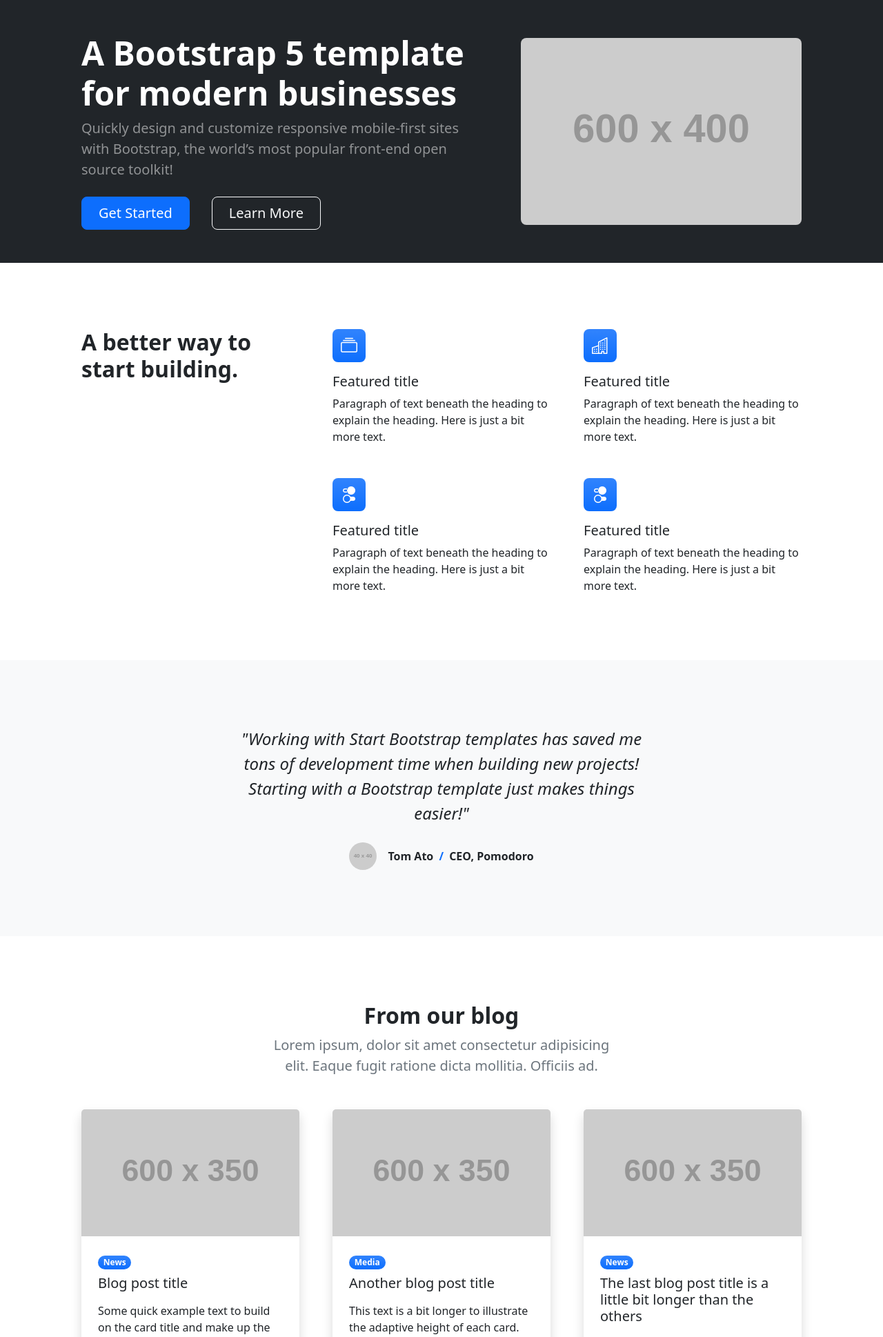
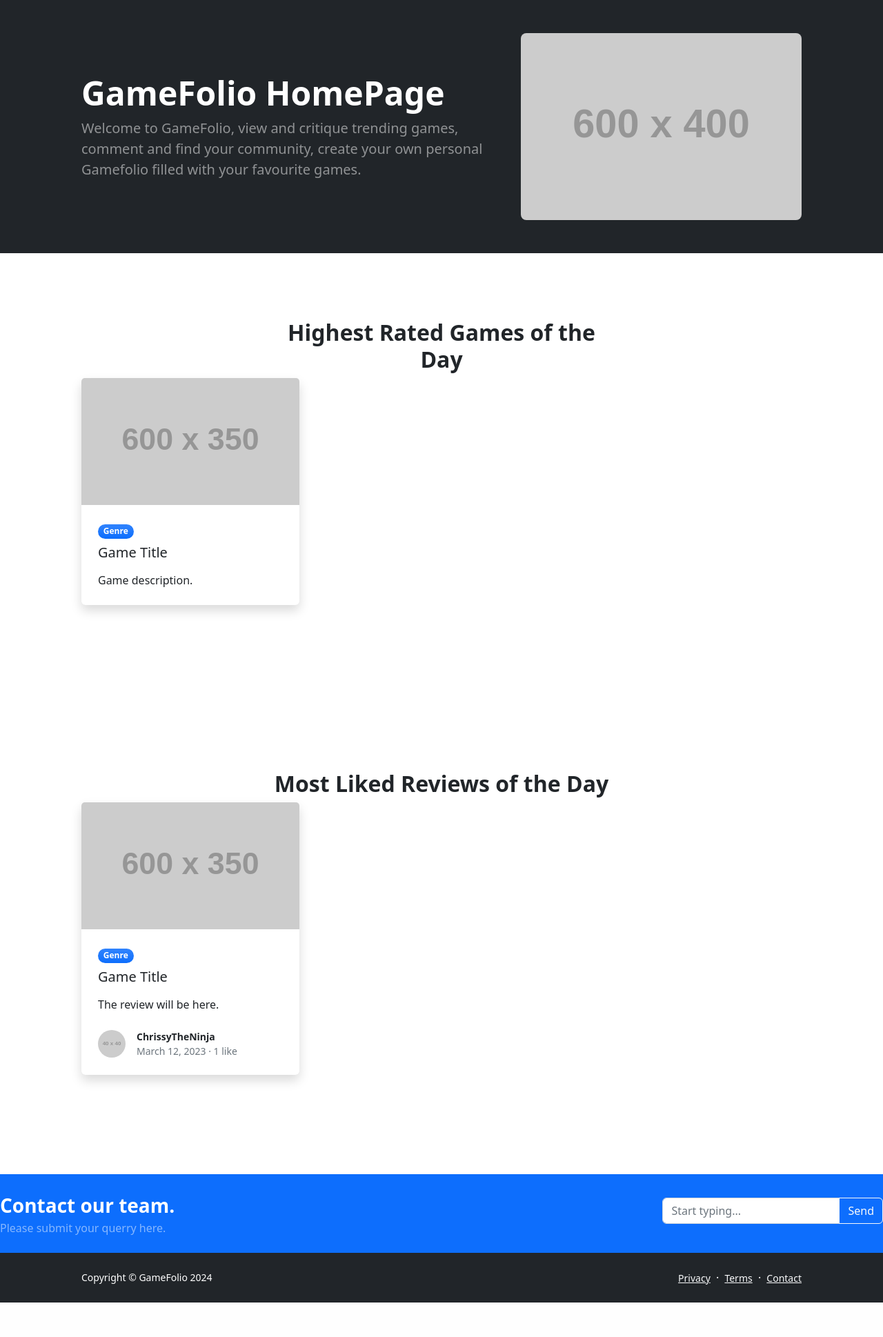
Before and after one commit to dhdylanhuang/gamefolio, a Django app: page / in a window 1280 px wide. Shown: the part 56-1994 px from the top of the page at 69% size. After the commit the page ends 1944 px from the top, so only its background shows below. Run offline with Django 3.2, Linux system fonts and the light colour scheme; grey boxes labelled with a size stand in for pictures from a placeholder-image service; some libraries are stand-ins or nearby versions.

Commit message:
Essentials done

```diff
--- a/templates/gamefolio_app/base.html
+++ b/templates/gamefolio_app/base.html
@@ -46,10 +46,11 @@
             {% block body_block%}
             <!-- Main Body -->
             {% endblock %}
+        </main>
 
             <!-- Newsletter section-->
             <div>
-                <aside class="bg-primary bg-gradient rounded-3 p-4 p-sm-5 mt-5">
+                <aside class="bg-primary py-4 mt-auto">
                     <div class="d-flex align-items-center justify-content-between flex-column flex-xl-row text-center text-xl-start">
                         <div class="mb-4 mb-xl-0">
                             <div class="fs-3 fw-bold text-white">Contact our team.</div>
@@ -64,7 +65,6 @@
                     </div>
                 </aside>
             </div>
-        </main>
 
 
         <!-- Footer-->
--- a/templates/gamefolio_app/index.html
+++ b/templates/gamefolio_app/index.html
@@ -11,78 +11,23 @@
         <div class="row gx-5 align-items-center justify-content-center">
             <div class="col-lg-8 col-xl-7 col-xxl-6">
                 <div class="my-5 text-center text-xl-start">
-                    <h1 class="display-5 fw-bolder text-white mb-2">A Bootstrap 5 template for modern businesses</h1>
-                    <p class="lead fw-normal text-white-50 mb-4">Quickly design and customize responsive mobile-first sites with Bootstrap, the world’s most popular front-end open source toolkit!</p>
-                    <div class="d-grid gap-3 d-sm-flex justify-content-sm-center justify-content-xl-start">
-                        <a class="btn btn-primary btn-lg px-4 me-sm-3" href="#features">Get Started</a>
-                        <a class="btn btn-outline-light btn-lg px-4" href="#!">Learn More</a>
-                    </div>
+                    <h1 class="display-5 fw-bolder text-white mb-2">GameFolio HomePage</h1>
+                    <p class="lead fw-normal text-white-50 mb-4">Welcome to GameFolio, view and critique trending games, comment and find your community, create your own personal Gamefolio filled with your favourite games.</p>
                 </div>
             </div>
             <div class="col-xl-5 col-xxl-6 d-none d-xl-block text-center"><img class="img-fluid rounded-3 my-5" src="https://dummyimage.com/600x400/343a40/6c757d" alt="..." /></div>
         </div>
     </div>
 </header>
-<!-- Features section-->
-<section class="py-5" id="features">
-    <div class="container px-5 my-5">
-        <div class="row gx-5">
-            <div class="col-lg-4 mb-5 mb-lg-0"><h2 class="fw-bolder mb-0">A better way to start building.</h2></div>
-            <div class="col-lg-8">
-                <div class="row gx-5 row-cols-1 row-cols-md-2">
-                    <div class="col mb-5 h-100">
-                        <div class="feature bg-primary bg-gradient text-white rounded-3 mb-3"><i class="bi bi-collection"></i></div>
-                        <h2 class="h5">Featured title</h2>
-                        <p class="mb-0">Paragraph of text beneath the heading to explain the heading. Here is just a bit more text.</p>
-                    </div>
-                    <div class="col mb-5 h-100">
-                        <div class="feature bg-primary bg-gradient text-white rounded-3 mb-3"><i class="bi bi-building"></i></div>
-                        <h2 class="h5">Featured title</h2>
-                        <p class="mb-0">Paragraph of text beneath the heading to explain the heading. Here is just a bit more text.</p>
-                    </div>
-                    <div class="col mb-5 mb-md-0 h-100">
-                        <div class="feature bg-primary bg-gradient text-white rounded-3 mb-3"><i class="bi bi-toggles2"></i></div>
-                        <h2 class="h5">Featured title</h2>
-                        <p class="mb-0">Paragraph of text beneath the heading to explain the heading. Here is just a bit more text.</p>
-                    </div>
-                    <div class="col h-100">
-                        <div class="feature bg-primary bg-gradient text-white rounded-3 mb-3"><i class="bi bi-toggles2"></i></div>
-                        <h2 class="h5">Featured title</h2>
-                        <p class="mb-0">Paragraph of text beneath the heading to explain the heading. Here is just a bit more text.</p>
-                    </div>
-                </div>
-            </div>
-        </div>
-    </div>
-</section>
-<!-- Testimonial section-->
-<div class="py-5 bg-light">
-    <div class="container px-5 my-5">
-        <div class="row gx-5 justify-content-center">
-            <div class="col-lg-10 col-xl-7">
-                <div class="text-center">
-                    <div class="fs-4 mb-4 fst-italic">"Working with Start Bootstrap templates has saved me tons of development time when building new projects! Starting with a Bootstrap template just makes things easier!"</div>
-                    <div class="d-flex align-items-center justify-content-center">
-                        <img class="rounded-circle me-3" src="https://dummyimage.com/40x40/ced4da/6c757d" alt="..." />
-                        <div class="fw-bold">
-                            Tom Ato
-                            <span class="fw-bold text-primary mx-1">/</span>
-                            CEO, Pomodoro
-                        </div>
-                    </div>
-                </div>
-            </div>
-        </div>
-    </div>
-</div>
-<!-- Blog preview section-->
+
+
+<!-- Top Games-->
 <section class="py-5">
     <div class="container px-5 my-5">
         <div class="row gx-5 justify-content-center">
             <div class="col-lg-8 col-xl-6">
                 <div class="text-center">
-                    <h2 class="fw-bolder">From our blog</h2>
-                    <p class="lead fw-normal text-muted mb-5">Lorem ipsum, dolor sit amet consectetur adipisicing elit. Eaque fugit ratione dicta mollitia. Officiis ad.</p>
+                    <h2 class="fw-bolder">Highest Rated Games of the Day</h2>
                 </div>
             </div>
         </div>
@@ -91,59 +36,42 @@
                 <div class="card h-100 shadow border-0">
                     <img class="card-img-top" src="https://dummyimage.com/600x350/ced4da/6c757d" alt="..." />
                     <div class="card-body p-4">
-                        <div class="badge bg-primary bg-gradient rounded-pill mb-2">News</div>
-                        <a class="text-decoration-none link-dark stretched-link" href="#!"><h5 class="card-title mb-3">Blog post title</h5></a>
-                        <p class="card-text mb-0">Some quick example text to build on the card title and make up the bulk of the card's content.</p>
+                        <div class="badge bg-primary bg-gradient rounded-pill mb-2">Genre</div>
+                        <a class="text-decoration-none link-dark stretched-link" href="#!"><h5 class="card-title mb-3">Game Title</h5></a>
+                        <p class="card-text mb-0">Game description.</p>
+                    </div>
+                </div>
+            </div>
+        </div>
+    </div>
+</section>
+
+<!-- Top Reviews-->
+<section class="py-5">
+    <div class="container px-5 my-5">
+        <div class="row gx-5 justify-content-center">
+            <div class="col-lg-8 col-xl-6">
+                <div class="text-center">
+                    <h2 class="fw-bolder">Most Liked Reviews of the Day</h2>
+                </div>
+            </div>
+        </div>
+        <div class="row gx-5">
+            <div class="col-lg-4 mb-5">
+                <div class="card h-100 shadow border-0">
+                    <img class="card-img-top" src="https://dummyimage.com/600x350/ced4da/6c757d" alt="..." />
+                    <div class="card-body p-4">
+                        <div class="badge bg-primary bg-gradient rounded-pill mb-2">Genre</div>
+                        <a class="text-decoration-none link-dark stretched-link" href="#!"><h5 class="card-title mb-3">Game Title</h5></a>
+                        <p class="card-text mb-0">The review will be here.</p>
                     </div>
                     <div class="card-footer p-4 pt-0 bg-transparent border-top-0">
                         <div class="d-flex align-items-end justify-content-between">
                             <div class="d-flex align-items-center">
                                 <img class="rounded-circle me-3" src="https://dummyimage.com/40x40/ced4da/6c757d" alt="..." />
                                 <div class="small">
-                                    <div class="fw-bold">Kelly Rowan</div>
-                                    <div class="text-muted">March 12, 2023 &middot; 6 min read</div>
-                                </div>
-                            </div>
-                        </div>
-                    </div>
-                </div>
-            </div>
-            <div class="col-lg-4 mb-5">
-                <div class="card h-100 shadow border-0">
-                    <img class="card-img-top" src="https://dummyimage.com/600x350/adb5bd/495057" alt="..." />
-                    <div class="card-body p-4">
-                        <div class="badge bg-primary bg-gradient rounded-pill mb-2">Media</div>
-                        <a class="text-decoration-none link-dark stretched-link" href="#!"><h5 class="card-title mb-3">Another blog post title</h5></a>
-                        <p class="card-text mb-0">This text is a bit longer to illustrate the adaptive height of each card. Some quick example text to build on the card title and make up the bulk of the card's content.</p>
-                    </div>
-                    <div class="card-footer p-4 pt-0 bg-transparent border-top-0">
-                        <div class="d-flex align-items-end justify-content-between">
-                            <div class="d-flex align-items-center">
-                                <img class="rounded-circle me-3" src="https://dummyimage.com/40x40/ced4da/6c757d" alt="..." />
-                                <div class="small">
-                                    <div class="fw-bold">Josiah Barclay</div>
-                                    <div class="text-muted">March 23, 2023 &middot; 4 min read</div>
-                                </div>
-                            </div>
-                        </div>
-                    </div>
-                </div>
-            </div>
-            <div class="col-lg-4 mb-5">
-                <div class="card h-100 shadow border-0">
-                    <img class="card-img-top" src="https://dummyimage.com/600x350/6c757d/343a40" alt="..." />
-                    <div class="card-body p-4">
-                        <div class="badge bg-primary bg-gradient rounded-pill mb-2">News</div>
-                        <a class="text-decoration-none link-dark stretched-link" href="#!"><h5 class="card-title mb-3">The last blog post title is a little bit longer than the others</h5></a>
-                        <p class="card-text mb-0">Some more quick example text to build on the card title and make up the bulk of the card's content.</p>
-                    </div>
-                    <div class="card-footer p-4 pt-0 bg-transparent border-top-0">
-                        <div class="d-flex align-items-end justify-content-between">
-                            <div class="d-flex align-items-center">
-                                <img class="rounded-circle me-3" src="https://dummyimage.com/40x40/ced4da/6c757d" alt="..." />
-                                <div class="small">
-                                    <div class="fw-bold">Evelyn Martinez</div>
-                                    <div class="text-muted">April 2, 2023 &middot; 10 min read</div>
+                                    <div class="fw-bold">ChrissyTheNinja</div>
+                                    <div class="text-muted">March 12, 2023 &middot; 1 like</div>
                                 </div>
                             </div>
                         </div>
```
